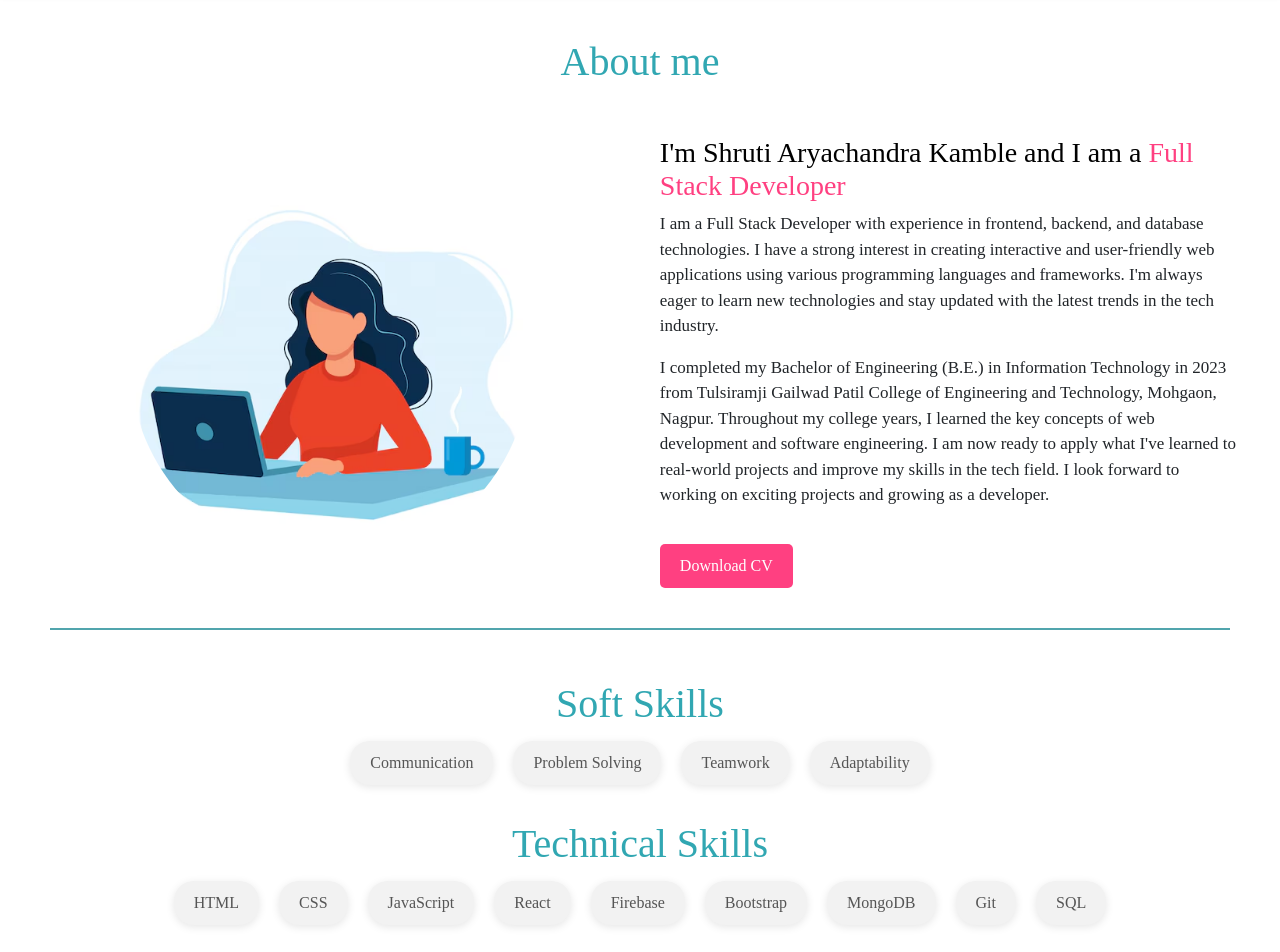
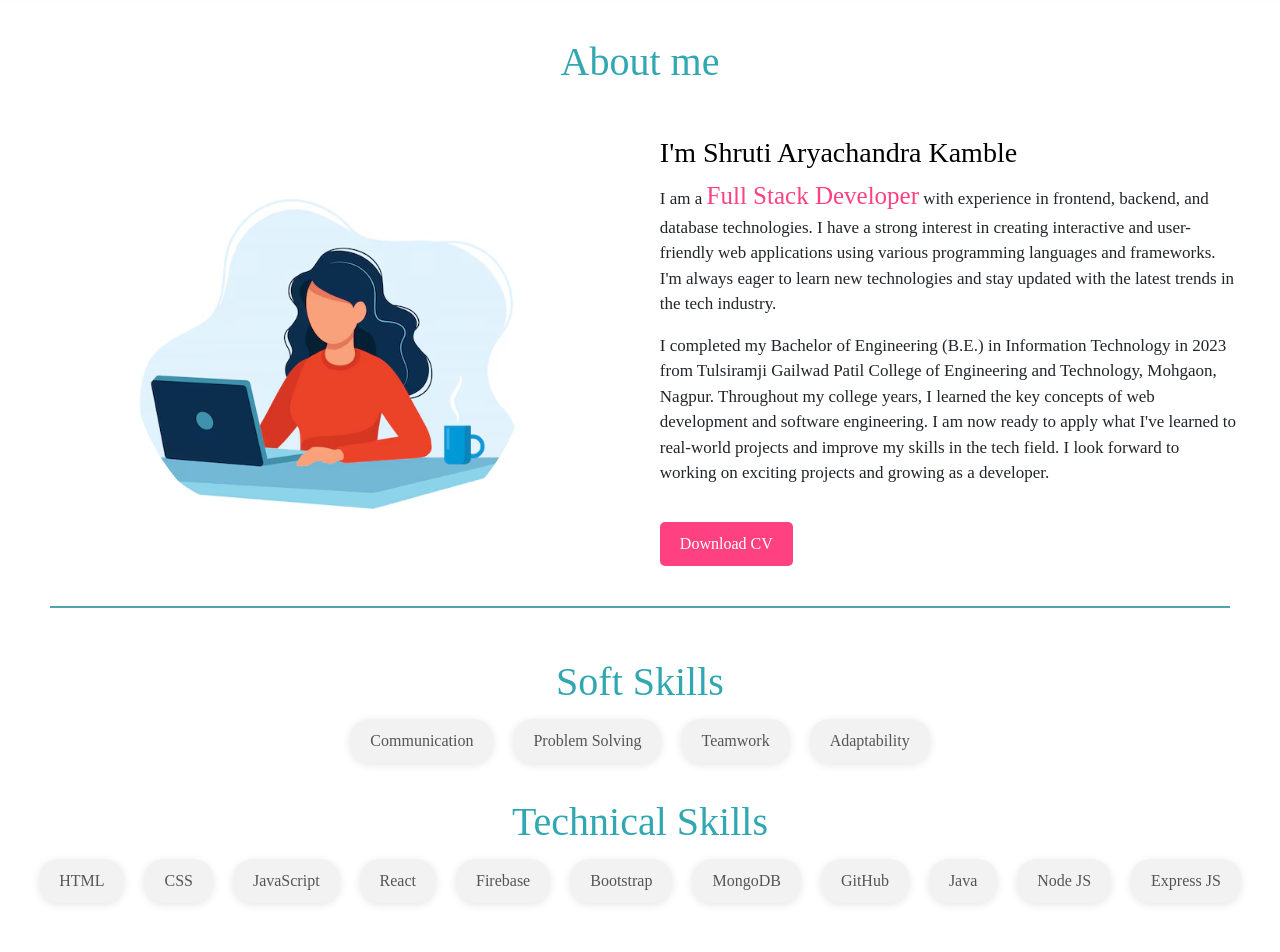
Before and after one commit to shruti12342/MyPortfolio, a React (Create React App) app: page /about in a window 1280 px wide. Shown: the part 80-1032 px from the top of the page. Built offline with nearby package versions, Linux system fonts and the light colour scheme.

Commit message:
did some changes in about and contact page

```diff
--- a/src/Components/About.js
+++ b/src/Components/About.js
@@ -26,11 +26,10 @@ const About = () => {
 
         <div className="rigthseab">
           <h1>
-            I'm Shruti Aryachandra Kamble and I am a{' '}
-            <span style={{ color: '#FF4081' }}>Full Stack Developer</span>
+            I'm Shruti Aryachandra Kamble
           </h1>
           <p>
-            I am a Full Stack Developer with experience in frontend, backend,
+            I am a <span style={{ color: '#FF4081', fontSize:'25px' }}>Full Stack Developer</span> with experience in frontend, backend,
             and database technologies. I have a strong interest in creating
             interactive and user-friendly web applications using various
             programming languages and frameworks. I'm always eager to learn new
@@ -74,8 +73,10 @@ const About = () => {
             <div className="skill">Firebase</div>
             <div className="skill">Bootstrap</div>
             <div className="skill">MongoDB</div>
-            <div className="skill">Git</div>
-            <div className="skill">SQL</div>
+            <div className="skill">GitHub</div>
+            <div className="skill">Java</div>
+            <div className="skill">Node JS</div>
+            <div className="skill">Express JS</div>
           </div>
         </div>
       </div>
--- a/src/Components/Contact.js
+++ b/src/Components/Contact.js
@@ -39,12 +39,6 @@ const Contact = () => {
   return (
     <div className='Firstdiv'>
       <h1 style={{ textAlign: 'center' }} className='contacth1'>Contact me</h1>
-
-      {showPopup && (
-        <div className="popup-message">
-          Message sent successfully!
-        </div>
-      )}
 
       <div className='maincontact'>
         <div className='lcontact'>
@@ -107,6 +101,11 @@ const Contact = () => {
             <button type='submit' disabled={isSending}>
               {isSending ? 'Sending...' : 'Contact Me'}
             </button>
+            {showPopup && (
+        <div className="popup-message">
+          Message sent successfully!
+        </div>
+      )}
           </form>
         </div>
       </div>
--- a/src/Components/Home.js
+++ b/src/Components/Home.js
@@ -64,7 +64,7 @@ const Home = () => {
                   <div><img src={html} alt='HTML' />HTML</div>
                   <div><img src={css} alt='CSS' />CSS</div>
                   <div><img src={bootstrap} alt='Bootstrap' />Bootstrap</div>
-                  <div><img src={reactjs} alt='React.js' />React.js</div>
+                  <div><img src={reactjs} alt='React.js' />React JS</div>
                   <div><img src={js} alt='JavaScript' />JavaScript</div>
                 </div>
               </div>
@@ -73,8 +73,8 @@ const Home = () => {
                 <h1>Backend</h1>
                 <div className='backenddiv-content'>
                   <div><img src={java} alt='Java'/>Java </div>
-                  <div><img src={nodejs} alt='Nodejs'/>Node.js</div>
-                  <div><img src={expressjs} alt='Express.js'/>Express.js</div>
+                  <div><img src={nodejs} alt='Nodejs'/>Node JS</div>
+                  <div><img src={expressjs} alt='Express.js'/>Express JS</div>
                   <div><img src={mongodb} alt='Mongodb'/>MongoDB</div>
                 </div>
               </div>
```
